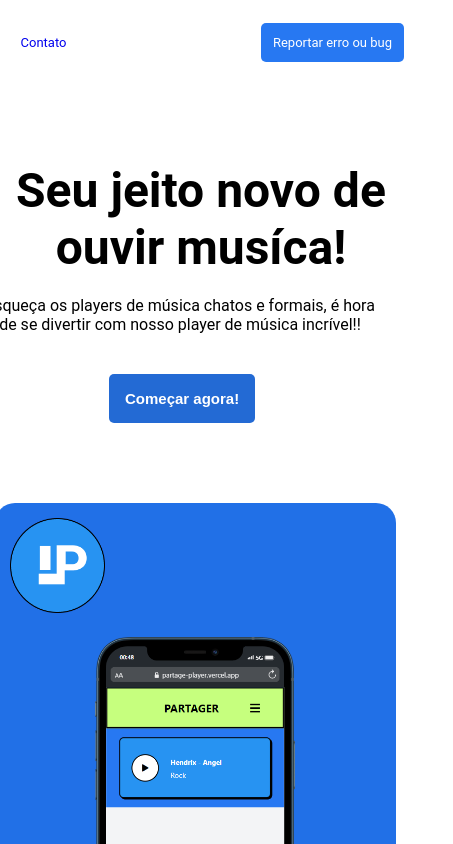
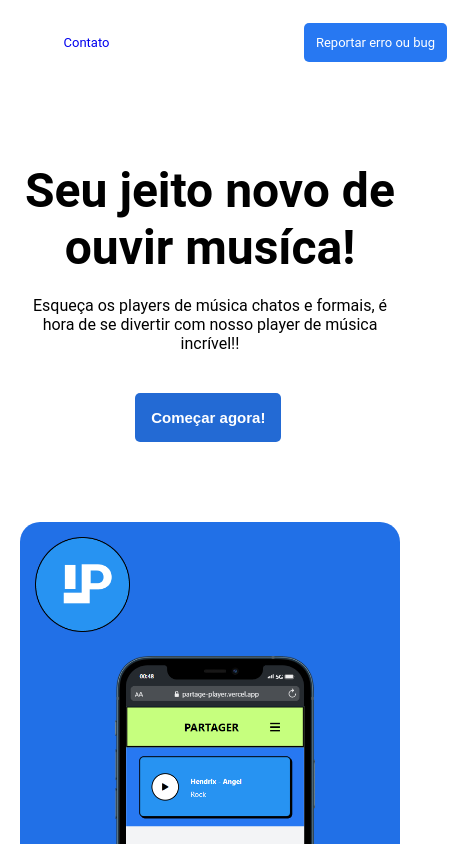
Before and after one commit to GuilhermeWilker/Partager_Page, a Vue app: page / in a window 390 px wide. Shown: the top 844 px of the page, 453 px wide, since content can reach past the window. Built offline with nearby package versions, Linux system fonts and the light colour scheme.

Commit message:
refactor: ajuste de header mobile e seção do slider

```diff
--- a/src/App.vue
+++ b/src/App.vue
@@ -44,6 +44,8 @@ export default {
     flex-direction: column-reverse;
     justify-content: center;
     align-items: center;
+
+    width: 100%;
   }
 }
 </style>
--- a/src/components/Slider.vue
+++ b/src/components/Slider.vue
@@ -143,7 +143,7 @@ export default {
     content: "";
     border-radius: 20px;
     background-color: #2170e7;
-    width: 401px;
+    width: 380px;
     height: 560px;
   }
 
--- a/src/components/View.vue
+++ b/src/components/View.vue
@@ -98,7 +98,7 @@ nav ul li:last-child:hover {
 
 @media (max-width: 430px) {
   .view {
-    width: 430px;
+    width: 100%;
   }
 
   header {
@@ -107,10 +107,13 @@ nav ul li:last-child:hover {
   .title {
     text-align: center;
     margin: 100px 0 20px 0;
+
+    width: 100%;
   }
 
   .paragraph {
     text-align: center;
+    width: 100%;
   }
 
   .btn {
```
